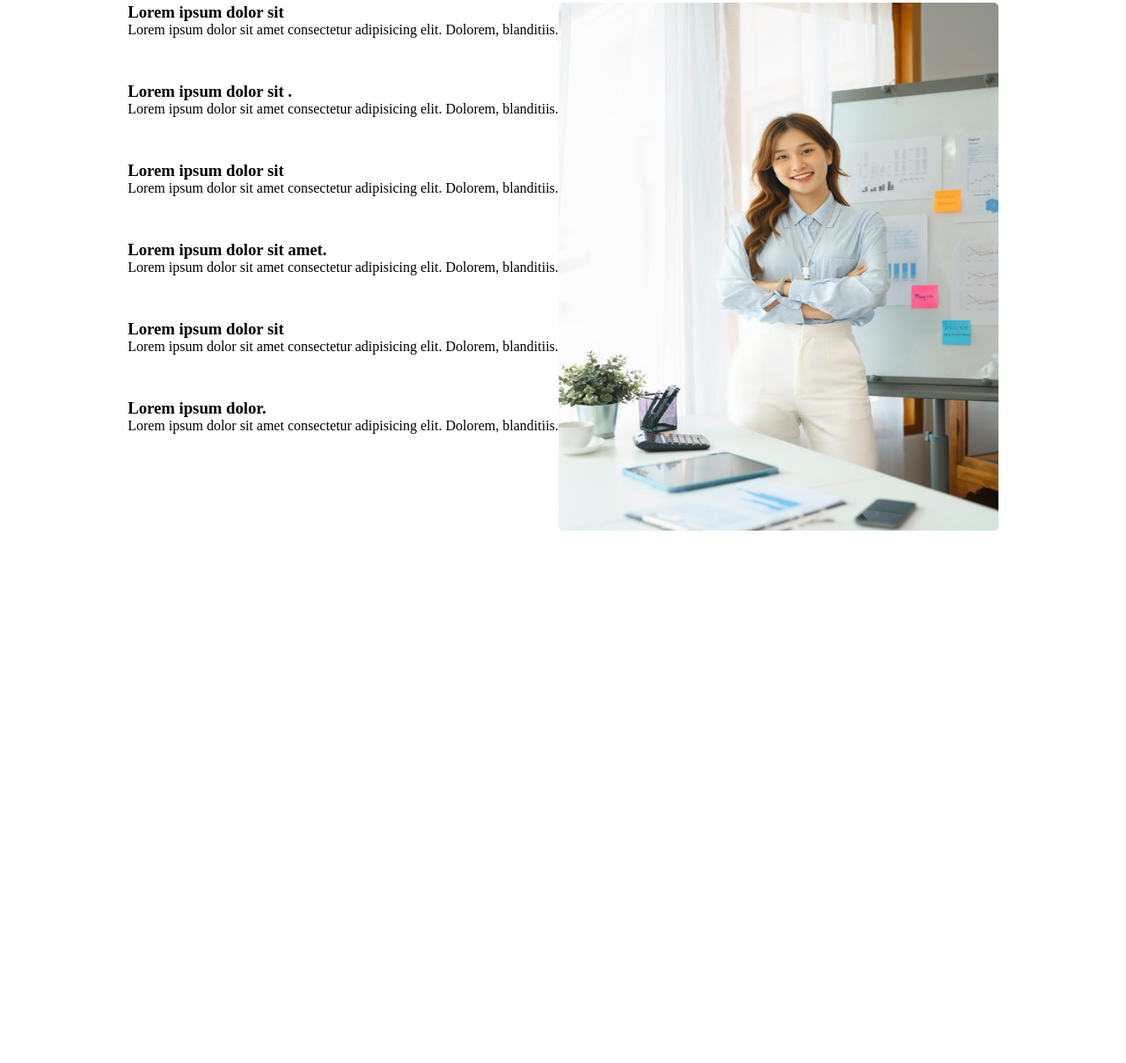
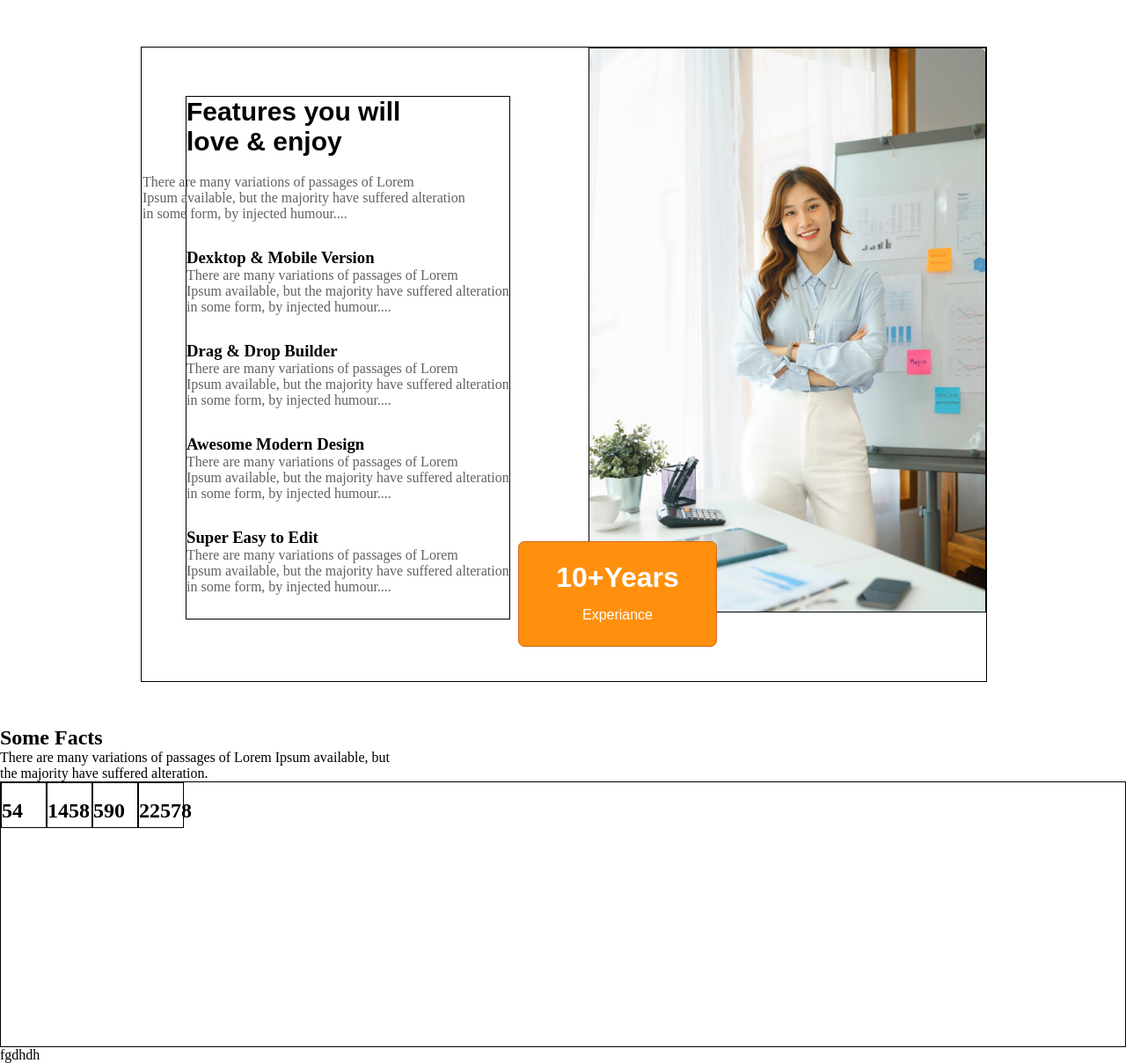
Before and after one commit to Sobujcodings/assignment2-website, a plain HTML site: page index.html in a window 1280 px wide. Shown: the part 1405-2613 px from the top of the page at 88% size. Before the commit the page ends 2012 px from the top, so only its background shows below. Drawn offline with Linux system fonts and the light colour scheme.

Commit message:
3section done

```diff
--- a/index.html
+++ b/index.html
@@ -87,47 +87,89 @@
 
             <div class="articles">
                 <div>
-                    <h1>Lorem ipsum dolor sit </h1>
-                    <p>Lorem ipsum dolor sit amet consectetur adipisicing elit. Dolorem, blanditiis.</p>
+                    <h1 class="article-title">Features you will <br>
+                        love & enjoy </h1>
+                    <p class="article-title-p">There are many variations of passages of Lorem <br> Ipsum available,
+                        but the majority have suffered alteration <br> in some form, by injected humour....</p>
                 </div>
 
                 <div>
-                    <h1>Lorem ipsum dolor sit .</h1>
-                    <p>Lorem ipsum dolor sit amet consectetur adipisicing elit. Dolorem, blanditiis.</p>
+                    <h1>Dexktop & Mobile Version</h1>
+                    <p>There are many variations of passages of Lorem <br> Ipsum available,
+                        but the majority have suffered alteration <br> in some form, by injected humour....</p>
                 </div>
 
                 <div>
-                    <h1>Lorem ipsum dolor sit</h1>
-                    <p>Lorem ipsum dolor sit amet consectetur adipisicing elit. Dolorem, blanditiis.</p>
+                    <h1>Drag & Drop Builder</h1>
+                    <p>There are many variations of passages of Lorem <br> Ipsum available,
+                        but the majority have suffered alteration <br> in some form, by injected humour....</p>
                 </div>
 
                 <div>
-                    <h1>Lorem ipsum dolor sit amet.</h1>
-                    <p>Lorem ipsum dolor sit amet consectetur adipisicing elit. Dolorem, blanditiis.</p>
+                    <h1>Awesome Modern Design</h1>
+                    <p>There are many variations of passages of Lorem <br> Ipsum available,
+                        but the majority have suffered alteration <br> in some form, by injected humour....</p>
                 </div>
 
                 <div>
-                    <h1>Lorem ipsum dolor sit </h1>
-                    <p>Lorem ipsum dolor sit amet consectetur adipisicing elit. Dolorem, blanditiis.</p>
-                </div>
-
-                <div>
-                    <h1>Lorem ipsum dolor.</h1>
-                    <p>Lorem ipsum dolor sit amet consectetur adipisicing elit. Dolorem, blanditiis.</p>
+                    <h1>Super Easy to Edit</h1>
+                    <p>There are many variations of passages of Lorem <br> Ipsum available,
+                        but the majority have suffered alteration <br> in some form, by injected humour....</p>
                 </div>
             </div>
 
             <div class="articles-pic">
                 <img class="article-pic" src="./images/architect.png" alt="">
+
+                <button class="btn article-btn" type="button"> <span>10+Years</span> <span class="experiance">
+                        Experiance</span></button>
             </div>
+
 
 
         </section>
     </article>
 
 
+    <section class="facts">
+        <div class="facts-title">
+            <h1>Some Facts</h1>
+            <p>There are many variations of passages of Lorem Ipsum available, but <br> the majority have suffered
+                alteration.</p>
+        </div>
+
+        <div class="facts-container">
+            <div class="single-container">
+                <img src="" alt="">
+                <h1>54</h1>
+                <p></p>
+            </div>
+
+            <div class="single-container">
+                <img src="" alt="">
+                <h1>1458</h1>
+                <p></p>
+            </div>
+
+            <div class="single-container">
+                <img src="" alt="">
+                <h1>590</h1>
+                <p></p>
+            </div>
 
 
+            <div class="single-container">
+                <img src="" alt="">
+                <h1>22578</h1>
+                <p></p>
+            </div>
+        </div>
+
+
+    </section>
+
+
+    <div>fgdhdh</div>
 
 
 
--- a/style.css
+++ b/style.css
@@ -118,7 +118,7 @@ header>img {
     font-family: Work Sans;
     font-size: 45px;
     font-weight: 500;
-    padding-bottom:10px ;
+    padding-bottom: 10px;
 
 }
 
@@ -128,7 +128,8 @@ header>img {
     font-weight: 400;
     padding-bottom: 20px;
 }
-.team-btn{
+
+.team-btn {
     background-color: #FF900E;
     color: aliceblue;
     border: 0px;
@@ -137,27 +138,111 @@ header>img {
 
 
 
+
 /* article section starts from here */
 
-.articles{
+
+
+.article-container {
+    height: 720px;
+    width: 75%;
+    display: flex;
+    justify-content: space-between;
+    margin-top: 100px;
+    border: 1px solid;
+    margin-left: 12.5%;
+
+}
+
+
+.articles {
     display: flex;
     flex-direction: column;
-}
-
-.article-container{
-    display: flex;
-    justify-content: center;
+    margin-left: 50px;
+    margin-top: 55px;
+    margin-bottom: 70px;
+    border: 1px solid;
 
 }
 
 
 
-.article-pic{
-    height:600px ;
-    width:500px ;
+.article-title {
+    font-family: 'Work Sans', Arial, Helvetica, sans-serif;
+    font-style: normal;
+    font-weight: 800;
+    font-size: 30px;
 }
 
-.articles div{
-    padding-bottom: 50px;
+
+
+.article-pic {
+    position: relative;
+    z-index: -1;
+    height: 640px;
+    width: 450px;
+    border: 1px solid;
 
 }
+
+.articles div {
+    padding-bottom: 30px;
+}
+
+
+
+.articles p {
+    font-family: 'Work Sans';
+    font-style: normal;
+    font-weight: 400;
+    font-size: 16px;
+    color: rgb(97, 97, 97);
+}
+
+
+.article-title-p{
+    margin-top: 20px;
+    margin-left: -50px;
+    color: #FF900E;
+}
+
+
+
+.article-btn {
+    height: 120px;
+    width: 50%;
+    border: 1px solid chocolate;
+    display: block;
+    margin-top: -85px;
+    margin-left: -80px;
+    color: rgb(255, 255, 255);
+    border-radius:7px ;
+    /* background-color: #eb8613; */
+    font-size:xx-large;
+    font-weight: 900;
+    text-align: center;
+}
+.experiance{
+    font-size: medium;
+    font-weight: 500;
+
+}
+
+
+
+.facts-container{
+    height:300px ;
+    width: 50%px;
+    border: 1px solid;
+    display: flex;
+}
+
+.single-container{
+    height:50px ;
+    width: 50px;
+    border: 1px solid;
+}
+
+.facts-title{
+    margin-top: 50px;
+}
```
